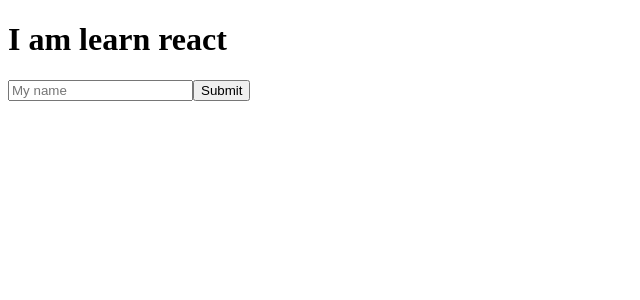
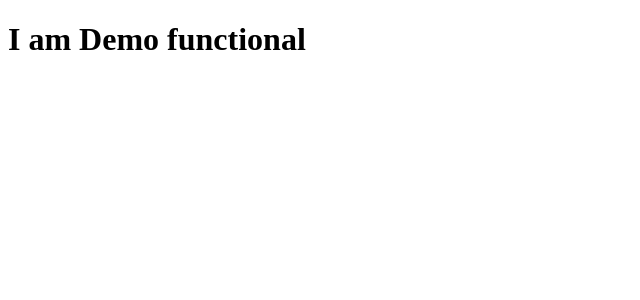
Before and after one commit to uzzal71/react-practice, a React (Vite) app: page / in a window 1280 px wide. Shown: the top 300 px of the page, without its empty margins (0-640 px from the left). Built offline with nearby package versions, Linux system fonts and the light colour scheme; the HTML template or start-up script is replaced by a standard one.

Commit message:
Demo component import app component

```diff
--- a/src/App.jsx
+++ b/src/App.jsx
@@ -1,9 +1,9 @@
+import Demo from "./Demo";
+
 const App = () => {
   return (
     <div>
-      <h1>I am learn react</h1>
-      <input placeholder="My name" />
-      <button>Submit</button>
+      <Demo/>
     </div>
   );
 };
--- a/src/Demo.jsx
+++ b/src/Demo.jsx
@@ -1,7 +1,7 @@
 const Demo = () => {
     return (
         <div>
-
+            <h1>I am Demo functional</h1>
         </div>
     );
 };
```
